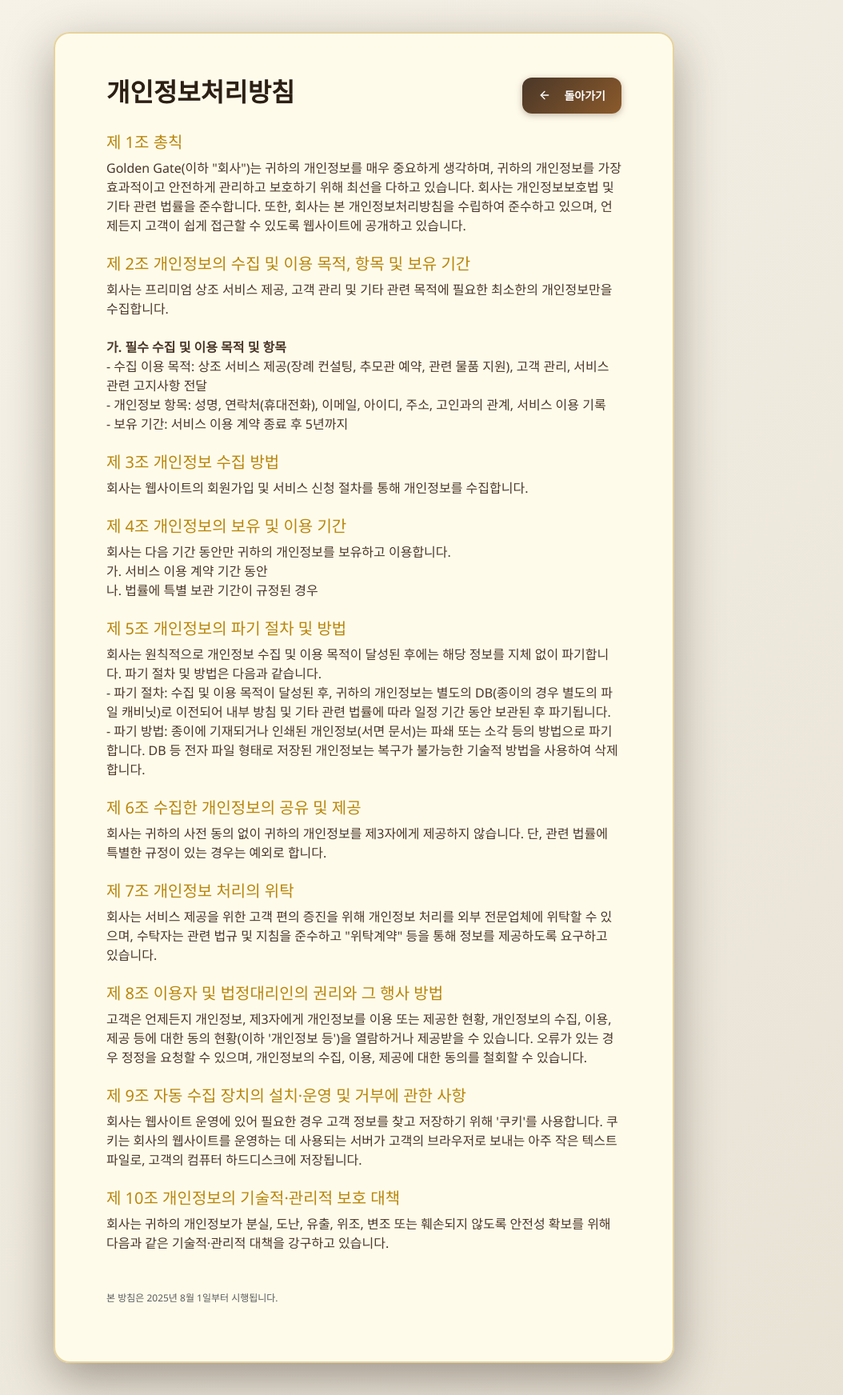
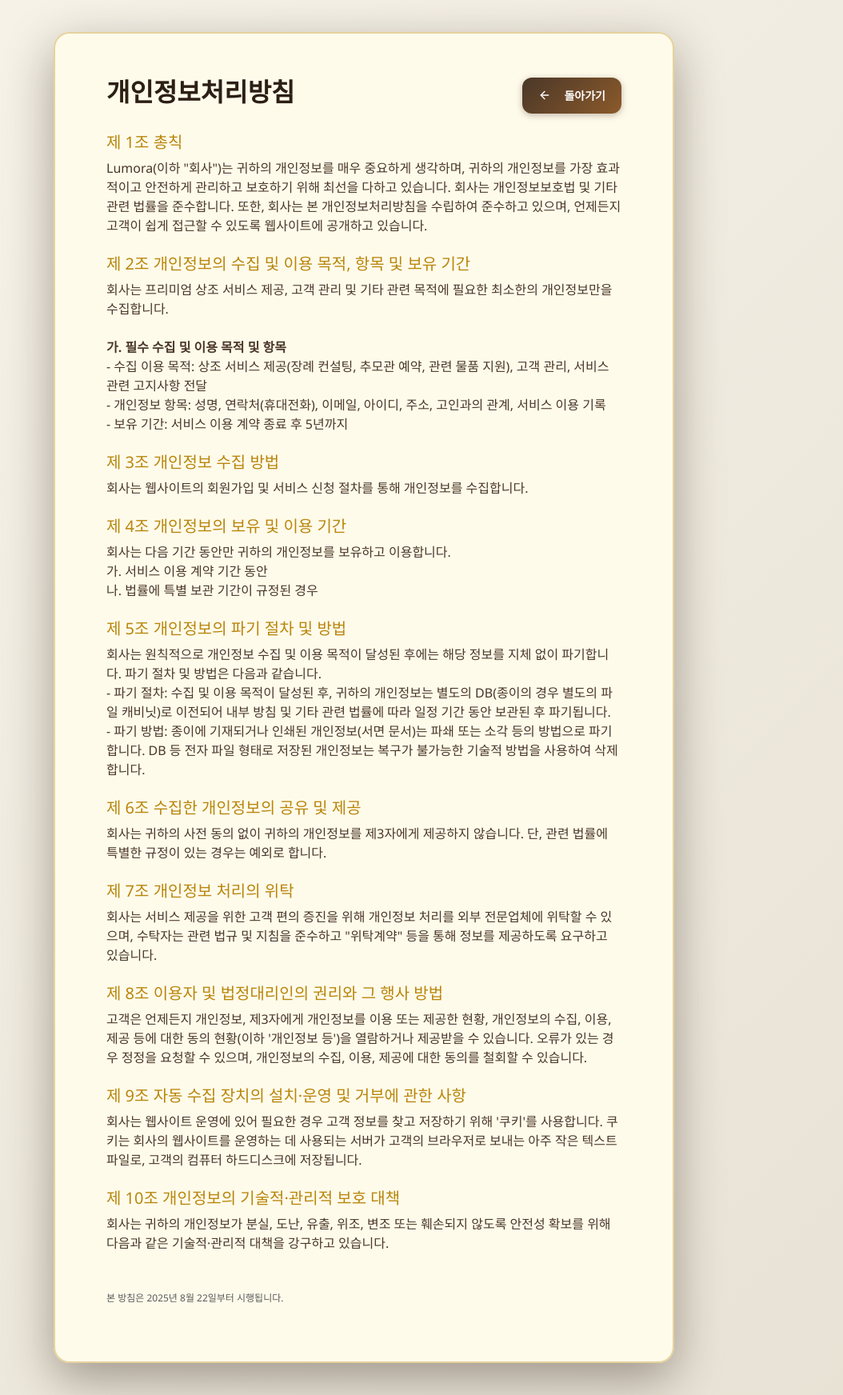
Before and after one commit to Aivle-Bigproject11/Front, a React (Create React App) app: page /privacyPolicy in a window 1280 px wide. Shown: the whole page at 80% size, without its empty margins (185-1239 px from the left). Built offline with nearby package versions, Linux system fonts and the light colour scheme; no server answers.

Commit message:
로고명 변경

```diff
--- a/src/pages/privacyPolicy.js
+++ b/src/pages/privacyPolicy.js
@@ -33,7 +33,7 @@ const PrivacyPolicy = () => {
 
                             <h5 className="mt-4" style={{color: '#B8860B'}}>제 1조 총칙</h5>
                             <p style={{color: '#4A3728'}}>
-                                Golden Gate(이하 "회사")는 귀하의 개인정보를 매우 중요하게 생각하며, 귀하의 개인정보를 가장 효과적이고 안전하게 관리하고 보호하기 위해 최선을 다하고 있습니다. 회사는 개인정보보호법 및 기타 관련 법률을 준수합니다. 또한, 회사는 본 개인정보처리방침을 수립하여 준수하고 있으며, 언제든지 고객이 쉽게 접근할 수 있도록 웹사이트에 공개하고 있습니다.
+                                Lumora(이하 "회사")는 귀하의 개인정보를 매우 중요하게 생각하며, 귀하의 개인정보를 가장 효과적이고 안전하게 관리하고 보호하기 위해 최선을 다하고 있습니다. 회사는 개인정보보호법 및 기타 관련 법률을 준수합니다. 또한, 회사는 본 개인정보처리방침을 수립하여 준수하고 있으며, 언제든지 고객이 쉽게 접근할 수 있도록 웹사이트에 공개하고 있습니다.
                             </p>
 
                             <h5 className="mt-4" style={{color: '#B8860B'}}>제 2조 개인정보의 수집 및 이용 목적, 항목 및 보유 기간</h5>
@@ -91,7 +91,7 @@ const PrivacyPolicy = () => {
                             </p>
 
                             <p className="mt-5 text-muted" style={{fontSize: '12px'}}>
-                                본 방침은 2025년 8월 1일부터 시행됩니다.
+                                본 방침은 2025년 8월 22일부터 시행됩니다.
                             </p>
                         </Card.Body>
                     </Card>
--- a/src/pages/termsOfService.js
+++ b/src/pages/termsOfService.js
@@ -34,7 +34,7 @@ const TermsOfService = () => {
                             <h5 className="mt-4" style={{color: '#B8860B'}}>제 1 장 총 칙</h5>
                             <h6 className="mt-3" style={{color: '#4A3728'}}>제 1 조 (목적)</h6>
                             <p style={{color: '#4A3728'}}>
-                                본 약관은 Golden Gate(이하 "회사")가 제공하는 프리미엄 상조 서비스(이하 "서비스")를 이용함에 있어 회사와 회원의 권리, 의무 및 책임사항, 이용조건 및 절차 등 기본적인 사항을 규정함을 목적으로 합니다.
+                                본 약관은 Lumora(이하 "회사")가 제공하는 프리미엄 상조 서비스(이하 "서비스")를 이용함에 있어 회사와 회원의 권리, 의무 및 책임사항, 이용조건 및 절차 등 기본적인 사항을 규정함을 목적으로 합니다.
                             </p>
 
                             <h6 className="mt-3" style={{color: '#4A3728'}}>제 2 조 (약관의 효력 및 변경)</h6>
@@ -95,7 +95,7 @@ const TermsOfService = () => {
                             </p>
 
                             <p className="mt-5 text-muted" style={{fontSize: '12px'}}>
-                                본 약관은 2025년 8월 7일부터 시행됩니다.
+                                본 약관은 2025년 8월 22일부터 시행됩니다.
                             </p>
                         </Card.Body>
                     </Card>
```
